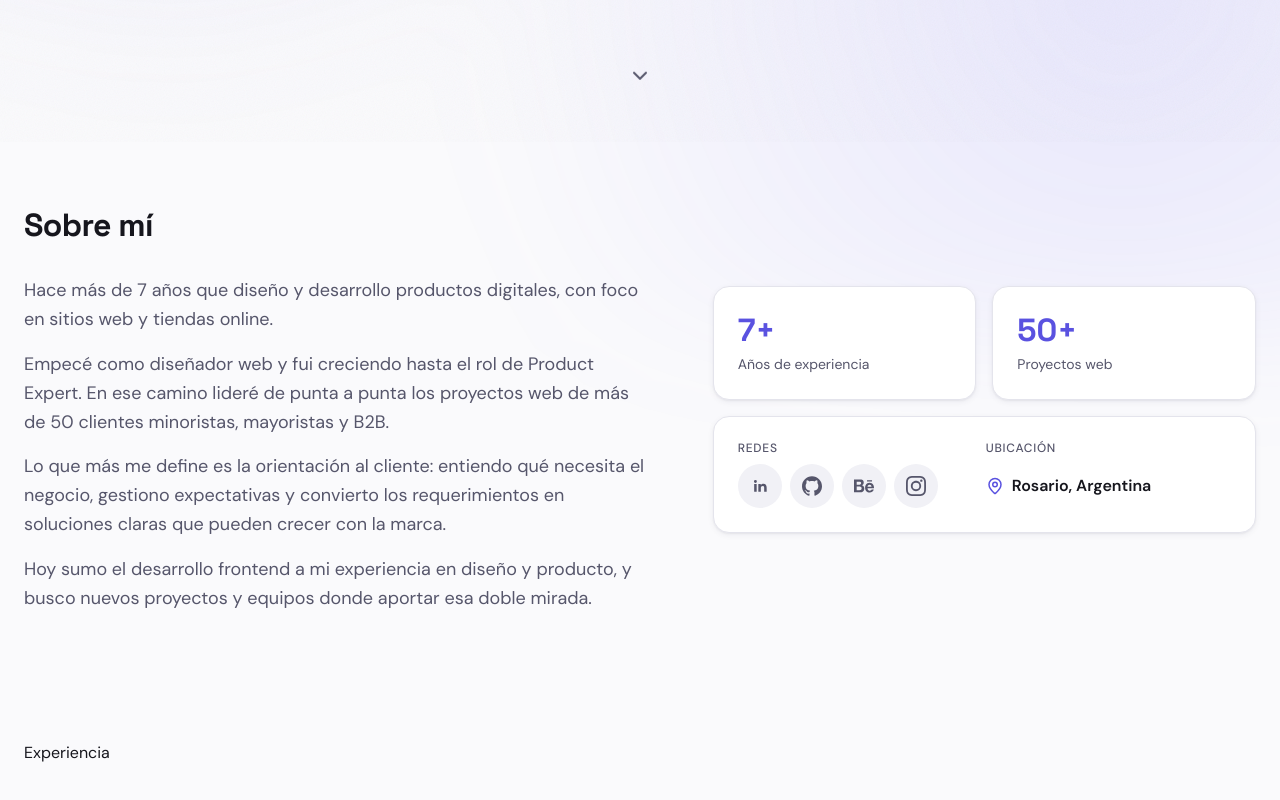
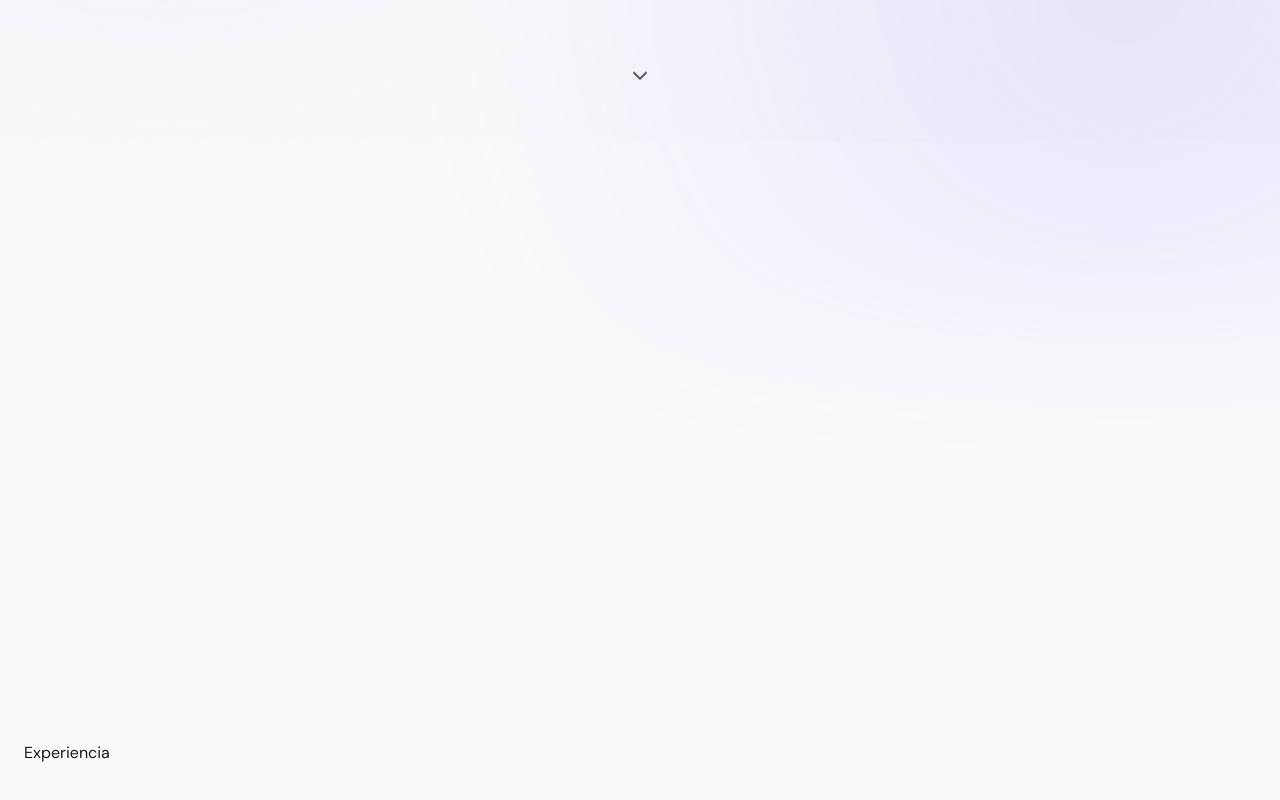
Before and after one commit to AlejoGF/agf-web, a React (Vite) app: page / in a window 1280 px wide. Shown: the part 658-1458 px from the top of the page. Built offline with nearby package versions, Linux system fonts and the light colour scheme.

Commit message:
feat: add scroll reveal animations

```diff
--- a/src/sections/About.jsx
+++ b/src/sections/About.jsx
@@ -10,8 +10,8 @@ export default function About() {
   return (
     <section id="about" className="about">
       <div className="about__intro">
-        <h2 className="section-title">{t('sections.about')}</h2>
-        <div className="about__text">
+        <h2 className="section-title reveal">{t('sections.about')}</h2>
+        <div className="about__text reveal">
           {t('about.paragraphs').map((paragraph) => (
             <p key={paragraph}>{paragraph}</p>
           ))}
@@ -21,14 +21,14 @@ export default function About() {
       <div className="about__cards">
         <dl className="about__stats">
           {t('about.stats').map((stat) => (
-            <div key={stat.label} className="about__card about__stat">
+            <div key={stat.label} className="about__card about__stat reveal">
               <dt className="about__stat-label">{stat.label}</dt>
               <dd className="about__stat-value">{stat.value}</dd>
             </div>
           ))}
         </dl>
 
-        <div className="about__card about__info">
+        <div className="about__card about__info reveal">
           <div className="about__info-block">
             <h3 className="about__info-label">{t('about.socialTitle')}</h3>
             <ul className="about__social">
--- a/src/styles/global.css
+++ b/src/styles/global.css
@@ -162,8 +162,28 @@ section[id] {
   border: 0;
 }
 
-/* Reducir movimiento: se apagan las animaciones (rebotes, pulsos, fondo animado).
-   Las transiciones cortas de estado (hover, subrayado, colores) se mantienen. */
+/* Aparición al scrollear: el bloque entra subiendo, se agranda y gana opacidad
+   siguiendo el scroll (scroll-driven animations, sin JavaScript). Si el navegador
+   no lo soporta, el bloque se ve normal. */
+@supports (animation-timeline: view()) {
+  .reveal {
+    animation: reveal linear both;
+    animation-timeline: view();
+    /* Termina cuando el bloque ya recorrió un tercio de la pantalla */
+    animation-range: entry 0% cover 35%;
+  }
+}
+
+@keyframes reveal {
+  from {
+    opacity: 0;
+    transform: translateY(4rem) scale(0.88);
+  }
+}
+
+/* Reducir movimiento: se apagan las animaciones (rebotes, pulsos, fondo animado,
+   aparición al scrollear). Las transiciones cortas de estado (hover, subrayado,
+   colores) se mantienen. */
 @media (prefers-reduced-motion: reduce) {
   *,
   *::before,
@@ -171,4 +191,8 @@ section[id] {
     animation-duration: 0.01ms !important;
     animation-iteration-count: 1 !important;
   }
+
+  .reveal {
+    animation: none !important;
+  }
 }
```
Also changed, not shown: 1 other file (tests, documents, lock files or other folders).
